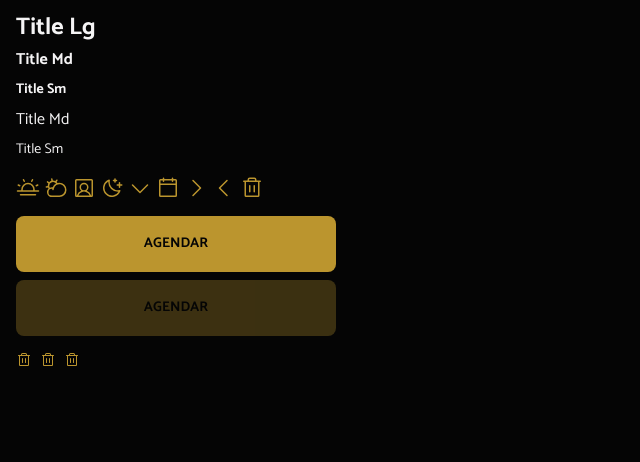
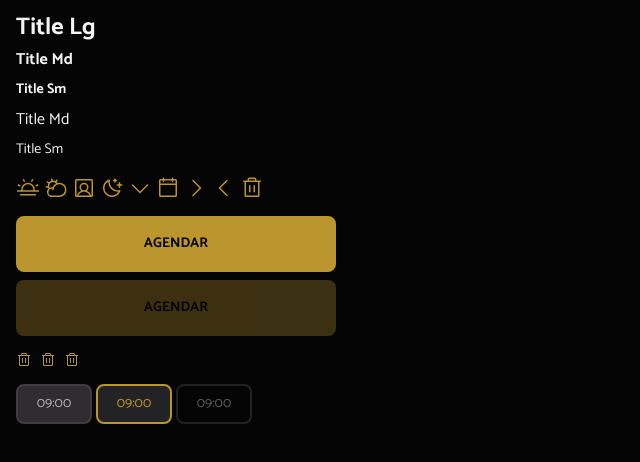
Before and after one commit to fperdona/hairday-v2, a React (Vite) app: page / in a window 1280 px wide. Shown: the top 462 px of the page, without its empty margins (0-640 px from the left). Built offline with nearby package versions, Linux system fonts and the light colour scheme.

Commit message:
Criar componente TimeSelection com variantes CVA

```diff
--- a/src/App.tsx
+++ b/src/App.tsx
@@ -11,6 +11,7 @@ import CaretLeft from "./assets/icons/caret-left.svg?react";
 import Trash from "./assets/icons/trash.svg?react";
 import Button from "./core-components/button";
 import ButtonIcon from "./core-components/button-icon";
+import TimeSelection from "./core-components/time-select";
 
 export default function App() {
   return (
@@ -45,6 +46,12 @@ export default function App() {
         <ButtonIcon icon={Trash} />
         <ButtonIcon icon={Trash} />
       </div>
+
+      <div className="flex gap-1">
+        <TimeSelection time="09:00" />
+        <TimeSelection time="09:00" selected />
+        <TimeSelection time="09:00" disabled />
+      </div>
     </div>
   );
 }
--- /dev/null
+++ b/src/core-components/time-select.tsx
@@ -0,0 +1,65 @@
+import { cva, type VariantProps } from "class-variance-authority";
+import Text from "./text";
+
+export const timeSelection = cva(
+  `
+    inline-flex items-center justify-center cursor-pointer transition
+    border-2 border-gray-500 bg-gray-600 text-gray-200
+    hover:bg-gray-500 rounded-lg
+    `,
+  {
+    variants: {
+      size: {
+        sm: "w-19 h-10 rounded",
+      },
+      disabled: {
+        true: "opacity-50 pointer-events-none bg-gray-900",
+      },
+      selected: {
+        true: "border-yellow bg-gray-700 text-yellow hover:border-yellow",
+      },
+    },
+    defaultVariants: {
+      size: "sm",
+      disabled: false,
+      selected: false,
+    },
+  }
+);
+
+interface TimeSelectionProps
+  extends
+    Omit<React.ComponentProps<"button">, "size" | "disabled">,
+    VariantProps<typeof timeSelection> {
+  time: string;
+}
+
+export const timeSelectionTextVariants = cva("", {
+  variants: {
+    selected: {
+      true: "text-yellow",
+      false: "text-gray-200",
+    },
+  },
+  defaultVariants: {
+    selected: false,
+  },
+});
+
+export default function TimeSelection({
+  size,
+  disabled,
+  selected,
+  className,
+  time,
+  ...props
+}: TimeSelectionProps) {
+  return (
+    <button
+      className={timeSelection({ className, size, disabled, selected })}
+      {...props}
+    >
+      <Text className={timeSelectionTextVariants({ selected })}>{time}</Text>
+    </button>
+  );
+}
```
